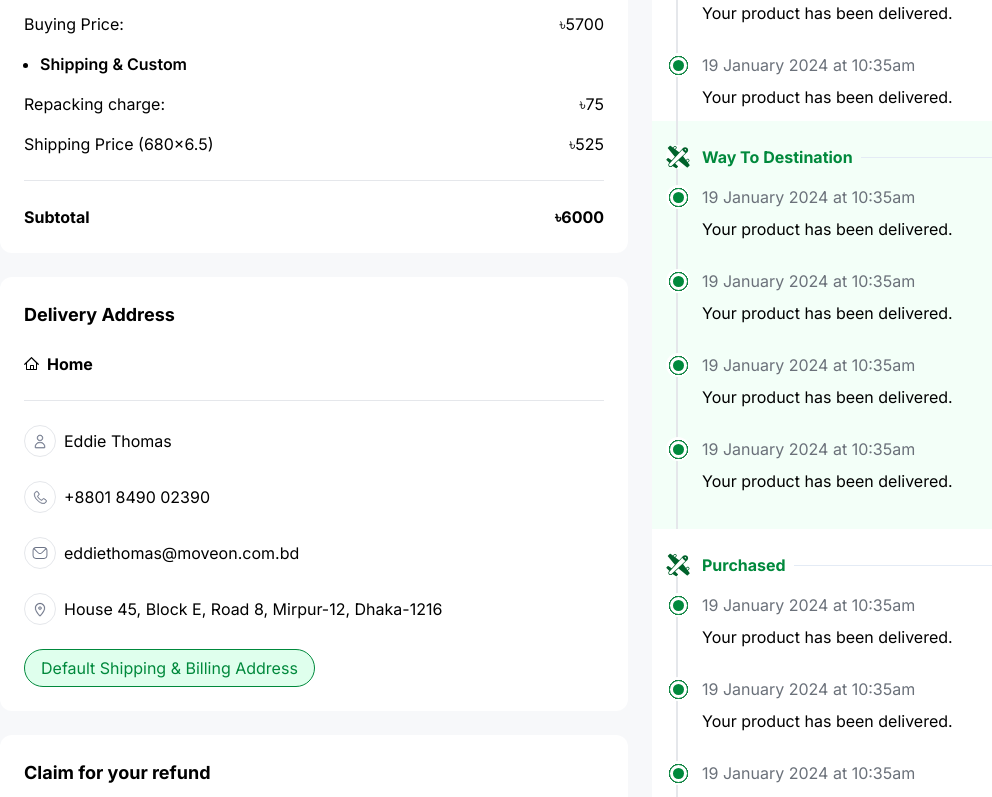
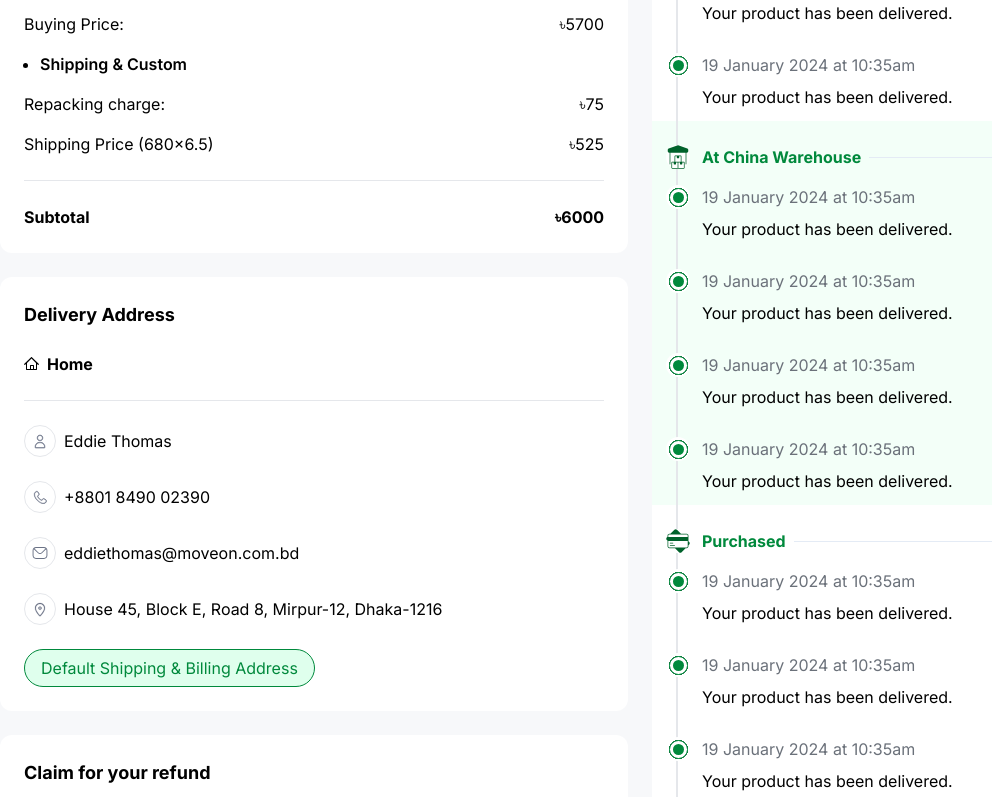
Before and after one commit to masudrahman-dev/buy-ship-me, a React (Vite) app: page / in a window 1280 px wide. Shown: the part 1260-2057 px from the top of the page, without its empty margins (0-992 px from the left). Built offline with nearby package versions, Linux system fonts and the light colour scheme.

Commit message:
basic desgn fixing

```diff
--- a/src/components/timeline/Timeline.tsx
+++ b/src/components/timeline/Timeline.tsx
@@ -8,6 +8,8 @@ import CourierIcon from "../icons/courier-icon/CourierIcon";
 import ReceivedIcon from "../icons/received-icon/ReceivedIcon";
 import DestinationIcon from "../icons/destination-icon/DestinationIcon";
 import PendingIcon from "../icons/panding-icon/PandingIcon";
+import WarehouseIcon from "../icons/warehouse-icon/WarehouseIcon";
+import PurchasedIcon from "../icons/purchased-icon/PurchasedIcon";
 
 const Timeline = () => {
   return (
@@ -40,20 +42,20 @@ const Timeline = () => {
       </div>
 
       <div className="bg-[#F3FFF8] pl-6">
-        <div className="relative  py-6 space-y-8 border-s-2   ">
+        <div className="relative  space-y-8 border-s-2 pt-6   ">
           <TimelineStack
             iconTitleClass="-start-3"
             timeList={[1, 2, 3, 4]}
-            iconTitle={<DestinationIcon />}
-            label="Way To Destination"
+            iconTitle={<WarehouseIcon />}
+            label="At China Warehouse"
           />
         </div>
       </div>
-      <div className="relative ml-6 mt-6 space-y-8 border-s-2  ">
+      <div className="relative ml-6 space-y-8 border-s-2 pt-6  ">
         <TimelineStack
           iconTitleClass="-start-3"
           timeList={[1, 2, 3]}
-          iconTitle={<DestinationIcon />}
+          iconTitle={<PurchasedIcon />}
           label="Purchased"
         />
       </div>
```
